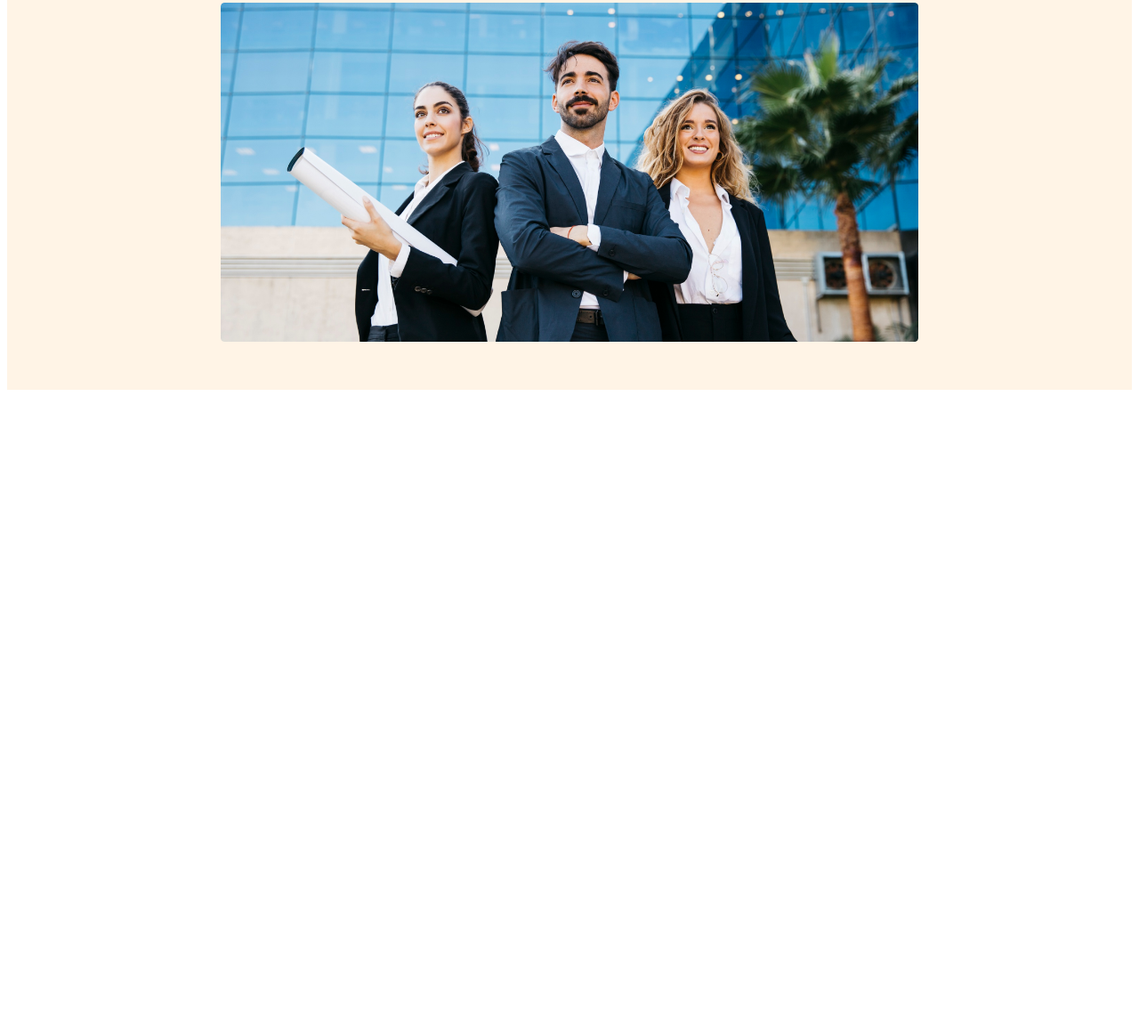
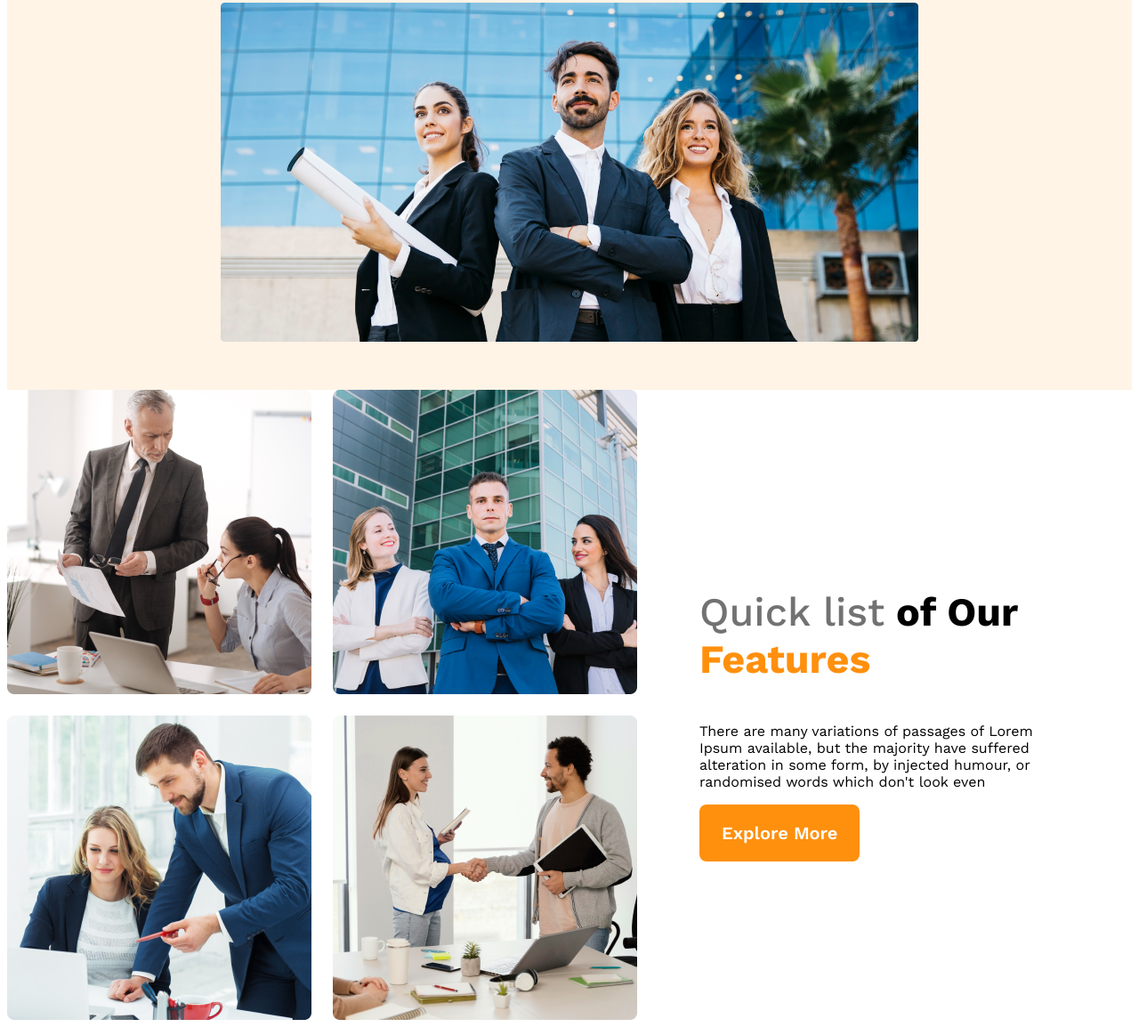
Before and after one commit to alrakib1/g3-architects-web, a plain HTML site: page index.html in a window 1280 px wide. Shown: the part 573-1727 px from the top of the page at 89% size. Before the commit the page ends 1019 px from the top, so only its background shows below. Drawn offline with nearby package versions, Linux system fonts and the light colour scheme.

Commit message:
added featured section

```diff
--- a/index.html
+++ b/index.html
@@ -7,6 +7,7 @@
     <link rel="stylesheet" href="./styles/architect.css" />
   </head>
   <body>
+    <!-- header start -->
     <header>
       <nav>
         <h3 class="nav-title">G3 Architects</h3>
@@ -30,7 +31,24 @@
         <img src="./images/banner.png" alt="" />
       </div>
     </header>
-    <main></main>
+    <!-- header end -->
+    <main>
+        <!-- feature section -->
+        <section class="teams-container">
+            <!-- team section -->
+            <div class="teams-img-container">
+                <img src="./images/team1.png" alt="">
+                <img src="./images/team2.png" alt="">
+                <img src="./images/team3.png" alt="">
+                <img src="./images/team4.png" alt="">
+            </div>
+            <div class="teams-content">
+                <h3 class="teams-title"><span class="quick-list">Quick list</span><span class="of-our"> of Our</span> <span class="text-features">Features</span></h3>
+                <p class="teams-description">There are many variations of passages of Lorem Ipsum available, but the majority have suffered alteration in some form, by injected humour, or randomised words which don't look even</p>
+                <button class="btn-primary">Explore More</button>
+            </div>
+        </section>
+    </main>
     <footer></footer>
   </body>
 </html>
--- a/styles/architect.css
+++ b/styles/architect.css
@@ -9,7 +9,7 @@
 }
 .btn-primary {
   border-radius: 8px;
-    color: #FFF;
+  color: #fff;
   font-size: 1.25rem;
   font-weight: 600;
   background: #ff900e;
@@ -63,27 +63,59 @@ nav li a {
 .banner-description {
   color: #727272;
 }
-.banner img{
+.banner img {
   margin-top: 20px;
   width: 100%;
 }
 
 /* responsive styles */
 /* mobile devices */
-@media screen and (max-width:576px) {
+@media screen and (max-width: 576px) {
   header {
-        padding:20px;
+    padding: 20px;
   }
-      nav{
+  nav {
     flex-direction: column;
   }
 }
 /* medium devices */
-@media screen and (min-width:576px) and (max-width:960px) {
-    nav{
+@media screen and (min-width: 576px) and (max-width: 960px) {
+  nav {
     flex-direction: column;
   }
   header {
-        padding:50px;
+    padding: 50px;
   }
 }
+/* main styles */
+main {
+  max-width: 1440px;
+  margin: 0 auto;
+}
+
+/* teams styles */
+
+.teams-container {
+  display: flex;
+  align-items: center;
+}
+.teams-img-container {
+  display: grid;
+  grid-template-columns: repeat(2, 1fr);
+  gap: 1.5rem;
+}
+.teams-content {
+  padding-left: 70px;
+  padding-right: 70px;
+}
+.teams-title {
+  font-size: 2.8rem;
+}
+.teams-title .quick-list {color: #727272;
+    font-size: 45px;
+    font-weight: 500;
+}
+.teams-title .text-features {
+  color: #ff900e;
+  font-weight: 700;
+}
```
Lines whose indentation alone changed are shown as unchanged.
